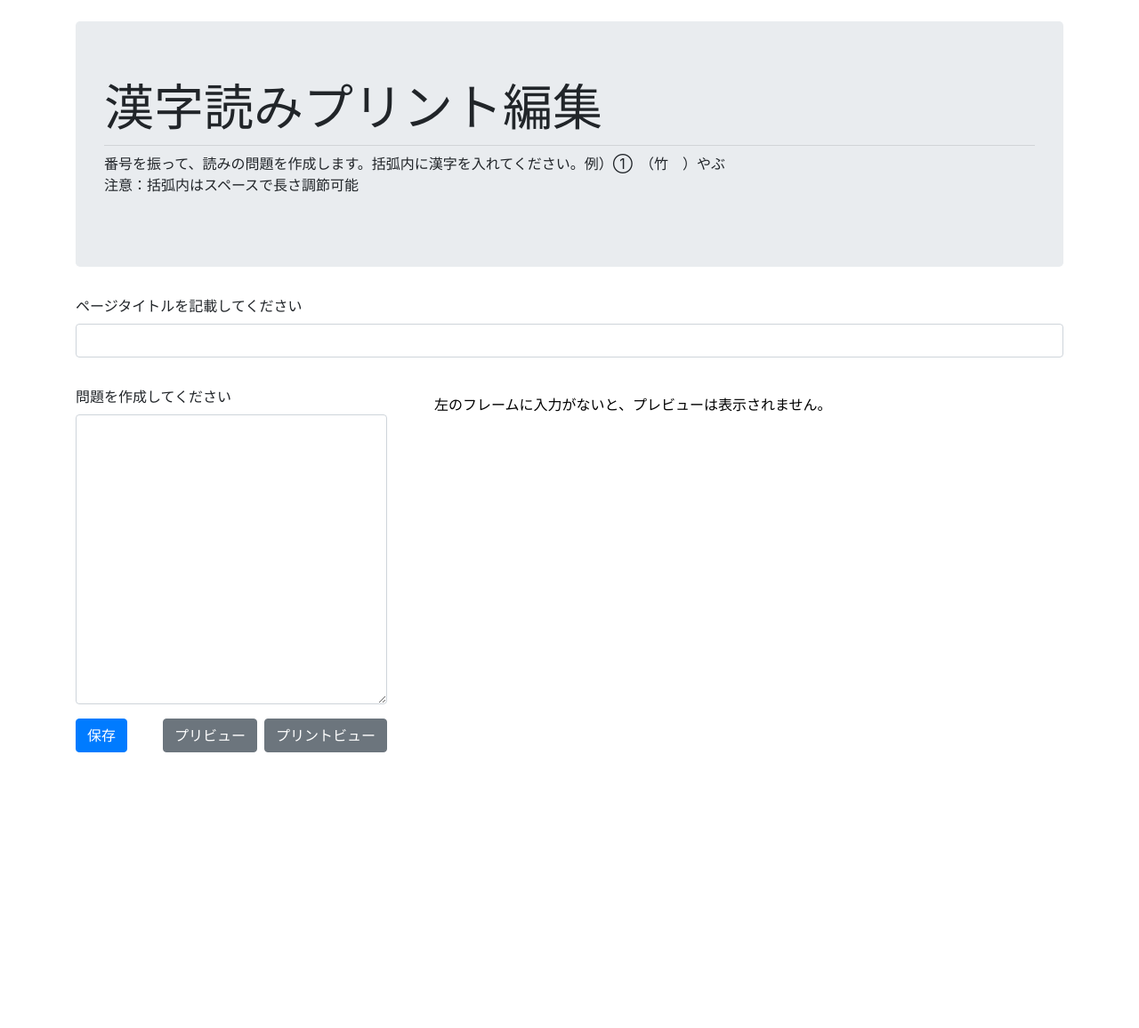
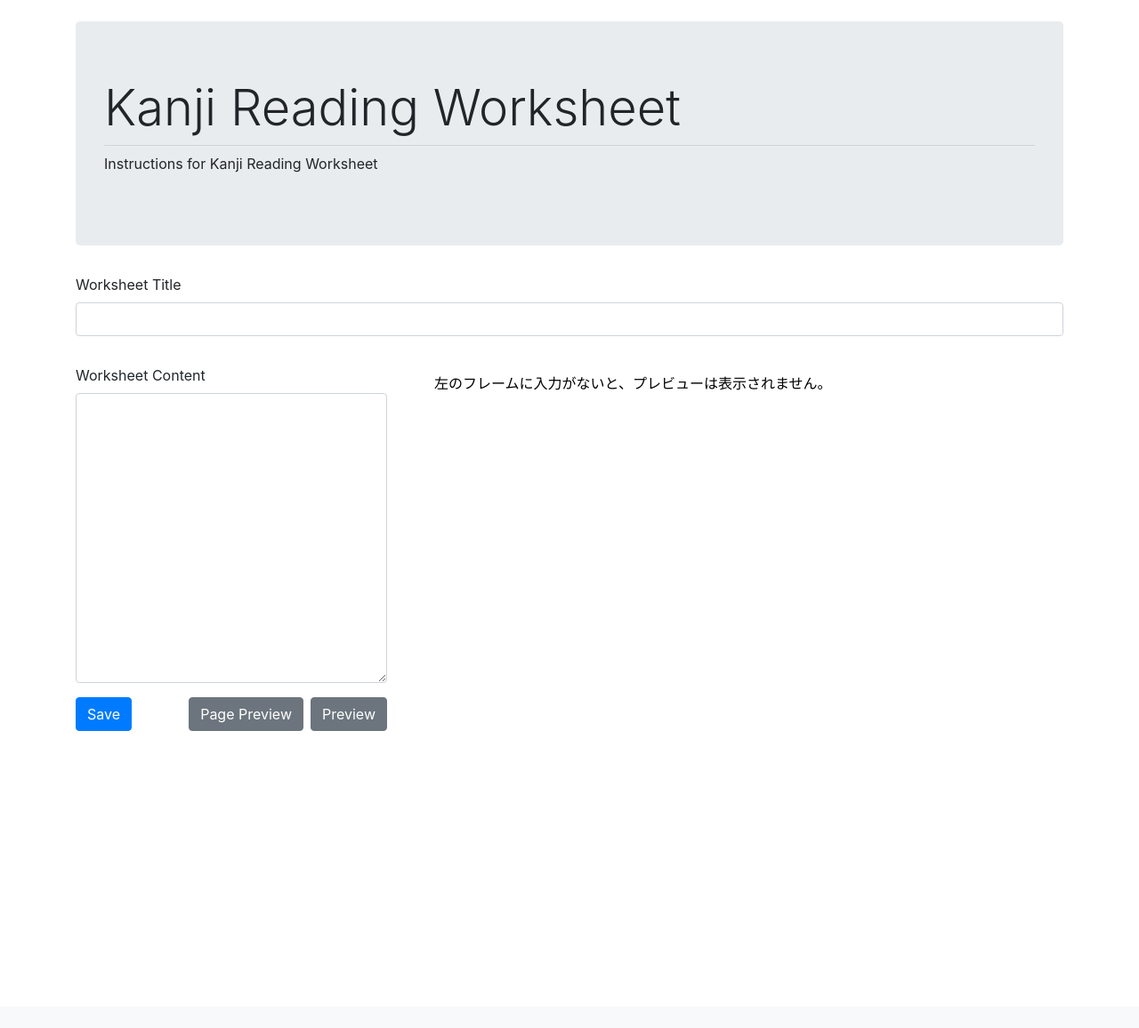
Before and after one commit to karlneco/kanji-test-maker, a Flask app: page /lesson_contents/add/7/KJRD in a window 1280 px wide. Shown: the part 56-1212 px from the top of the page at 89% size. After the commit the page ends 878 px from the top, so only its background shows below. Run offline with Flask 2, Linux system fonts and the light colour scheme; the visitor is signed in with stand-in values (Sample User, id 1); data comes from the database, SQL or seed files in the repository; parts of the project's set-up code (start-up, migrations or seed data) failed here and were passed over; some libraries are stand-ins or nearby versions.

Commit message:
more babel fixes for testing

```diff
--- a/hktm/lesson_contents/forms.py
+++ b/hktm/lesson_contents/forms.py
@@ -1,9 +1,10 @@
 from flask_wtf import FlaskForm
 from wtforms import StringField, SubmitField, SelectField, TextAreaField, IntegerField
 from wtforms.validators import DataRequired
+from flask_babel import _
 
 ## this form witll b e used for adding and editing
 class AddForm(FlaskForm):
-    name = StringField(u'ページタイトルを記載してください',validators=[DataRequired()])
-    content = TextAreaField(u'問題を作成してください')
-    submit = SubmitField(u'保存')
+    name = StringField(_('Worksheet Title'),validators=[DataRequired()])
+    content = TextAreaField(_('Worksheet Content'))
+    submit = SubmitField(_('Save'))
--- a/hktm/lesson_contents/templates/lesson_contents/KJRD_content.html
+++ b/hktm/lesson_contents/templates/lesson_contents/KJRD_content.html
@@ -2,11 +2,11 @@
 {% block head %}
 
   <div class="jumbotron">
-    <h1 class="display-4">漢字読みプリント編集</h1>
+    <h1 class="display-4">{{_('Kanji Reading Worksheet')}}</h1>
     <hr class="my-2">
     <p>
-    番号を振って、読みの問題を作成します。括弧内に漢字を入れてください。例）①　（竹　）やぶ <br>
-    注意：括弧内はスペースで長さ調節可能
+      {{_('Instructions for Kanji Reading Worksheet')}}
+
   </p>
   </div>
 {% endblock head%}
--- a/hktm/lesson_contents/templates/lesson_contents/add_lesson_contents.html
+++ b/hktm/lesson_contents/templates/lesson_contents/add_lesson_contents.html
@@ -37,8 +37,8 @@ function print_preview(){
             {{form.submit(class='btn btn-primary')}}
           </div>
           <div class="col-xl-9">
-            <button type="button" class="btn btn-secondary float-right" onclick="print_preview();">プリントビュー</button>
-            <button type="button" class="btn btn-secondary float-right mr-2" onclick="preview();">プリビュー</button>
+            <button type="button" class="btn btn-secondary float-right" onclick="print_preview();">{{_('Preview')}}</button>
+            <button type="button" class="btn btn-secondary float-right mr-2" onclick="preview();">{{_('Page Preview')}}</button>
           </div>
         </div>
       </div>
--- a/hktm/lessons/forms.py
+++ b/hktm/lessons/forms.py
@@ -1,6 +1,7 @@
 from flask_wtf import FlaskForm
 from wtforms import StringField, SubmitField, SelectField, TextAreaField, IntegerField
 from wtforms.validators import InputRequired
+from flask_babel import _
 
 ## this form witll b e used for adding and editing
 class AddForm(FlaskForm):
--- a/hktm/lessons/templates/lessons/add_lesson.html
+++ b/hktm/lessons/templates/lessons/add_lesson.html
@@ -3,9 +3,9 @@
 {% block content %}
 <div class="container">
   <div class="jumbotron">
-    <h1 class="display-4">{{_('Add Lesson')}}新規作成</h1>
+    <h1 class="display-4">{{_('Add Lesson')}}</h1>
     <hr class="my-2">
-    <p>{{_('This is where you can add lessons.  A lesson is a collection of worksheets.  Please use the format #-# for the naming')}}学期と単元名を入力してください。例）1学期　単元１．ふきのとう　の場合、1－1ふきのとう</p>
+    <p>{{_('This is where you can add lessons.  A lesson is a collection of worksheets.  Please use the format #-# for the naming')}}</p>
   </div>
   <form method="POST">
     <div class="column">
--- a/hktm/lessons/views.py
+++ b/hktm/lessons/views.py
@@ -4,6 +4,7 @@ from hktm import db
 from hktm.models import Lesson, LessonMaterial, MaterialType
 from hktm.lessons.forms import AddForm, MaterialForm
 from hktm.lesson_contents.RenderContent_KJTS import RenderContentKJTS
+from flask_babel import _
 
 lessons_bp = Blueprint('lessons', __name__, template_folder='templates/lessons')
 ## list route
--- a/hktm/users/forms.py
+++ b/hktm/users/forms.py
@@ -2,6 +2,7 @@ from flask_wtf import FlaskForm
 from wtforms import StringField, PasswordField, SubmitField
 from wtforms.validators import DataRequired, Email, EqualTo, InputRequired
 from wtforms import ValidationError
+from flask_babel import _
 
 class LoginForm(FlaskForm):
     email = StringField(_('Email Address'), validators=[DataRequired(),Email()])
@@ -26,7 +27,7 @@ class AdminEditForm(FlaskForm):
 class RegistrationForm(FlaskForm):
     email = StringField(_('Email Address'), validators=[InputRequired(message='正しく入力してください。'),Email()])
     password = PasswordField(_('Password'),validators=[DataRequired(),EqualTo('password_confirm', message=_('Password does not match'))])
-    password_confirm = PasswordField(_('Re-Enter Password')'',validators=[DataRequired()])
+    password_confirm = PasswordField(_('Re-Enter Password'),validators=[DataRequired()])
     submit = SubmitField(_('Register...'))
 
     def check_email(self, email):
--- a/hktm/users/views.py
+++ b/hktm/users/views.py
@@ -4,6 +4,7 @@ from werkzeug.security import generate_password_hash, check_password_hash
 from hktm import db
 from hktm.models import User
 from hktm.users.forms import LoginForm, RegistrationForm, AdminEditForm, AdminAddForm
+from flask_babel import _
 
 users_bp = Blueprint('users', __name__, template_folder='templates/users')
 
--- a/hktm/views.py
+++ b/hktm/views.py
@@ -5,6 +5,7 @@ from flask_login import login_user, login_required, logout_user, current_user
 from hktm.models import User
 from hktm.users.forms import LoginForm
 from hktm.models import Lesson
+from flask_babel import _
 
 root_bp = Blueprint('root',__name__, template_folder='templates')
 
```
Also changed, not shown: hktm/translations/ja/LC_MESSAGES/messages.po.
